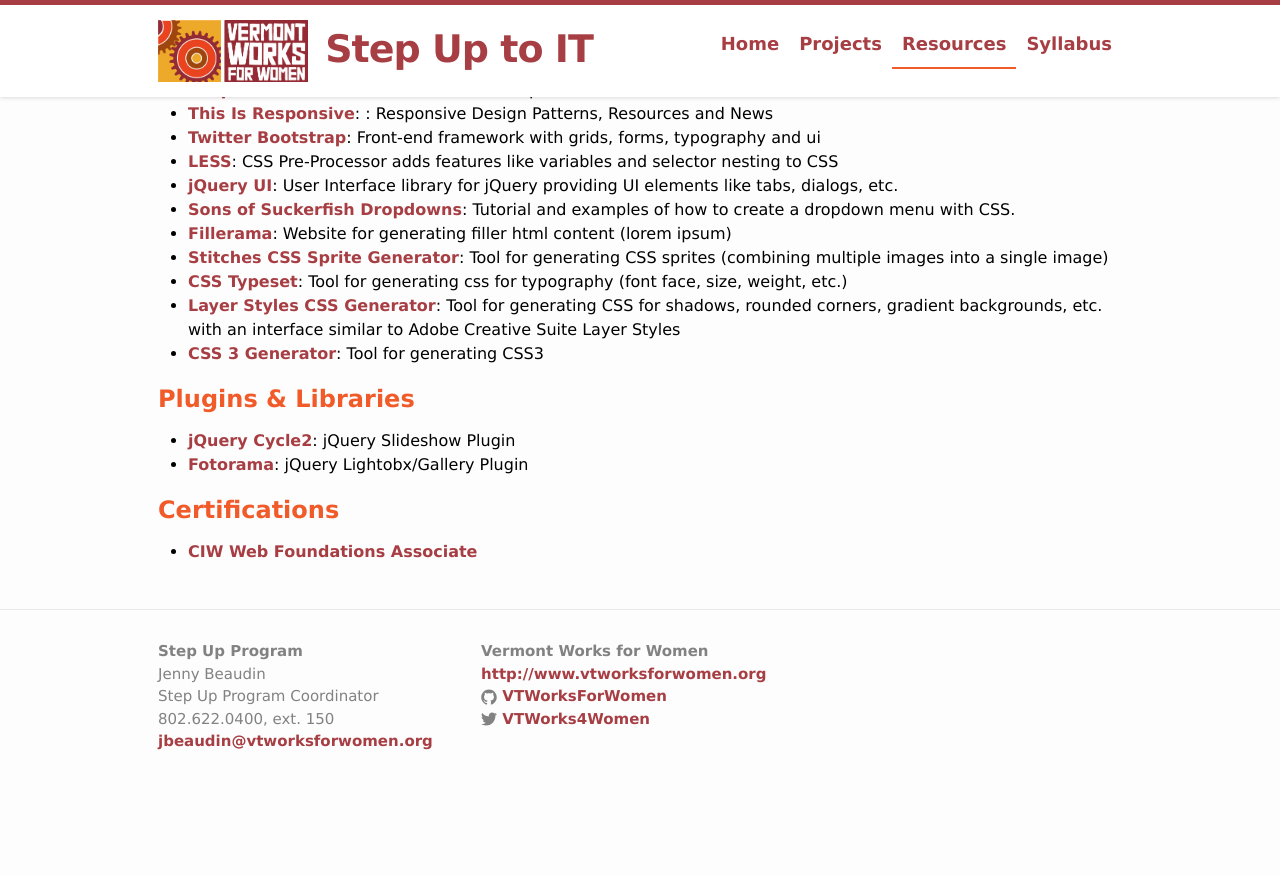
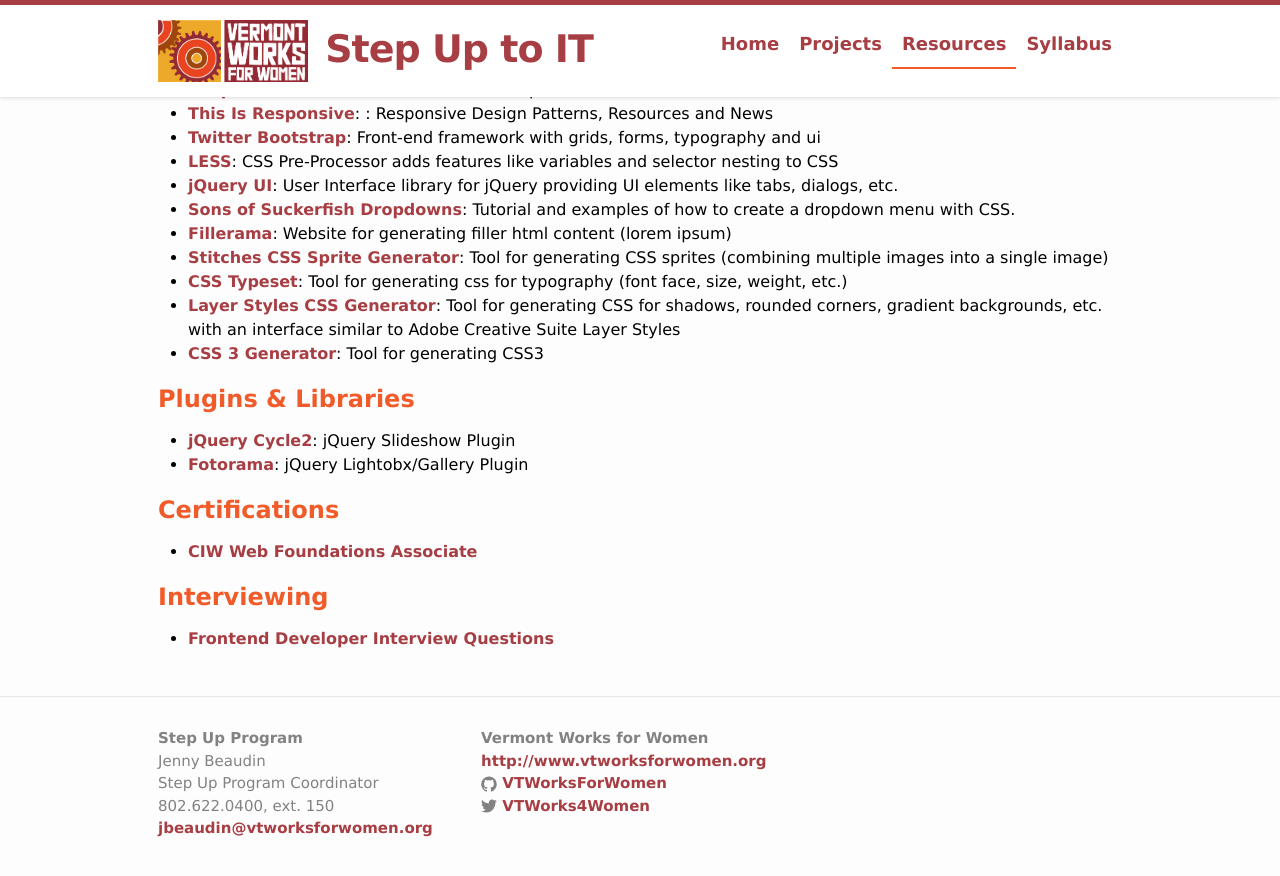
Before and after one commit to jennybeaudin/step-up-it, a Jekyll site: the page built from resource.md, in a window 1280 px wide and 900 px high, scrolled down 1255 px. Shown: the top 876 px of the window. Built offline with Jekyll 4.4.1, drawn with Linux system fonts in a browser that asks for light colours; before the commit the page ends 2068 px from its top, so only the background shows below that.

Commit message:
Add frontend developer interview question.

```diff
--- a/resource.md
+++ b/resource.md
@@ -107,3 +107,8 @@
 --------------
 
 -  [CIW Web Foundations Associate](http://www.ciwcertified.com/certifications/web_foundations_series/associate.php)
+
+Interviewing
+------------
+
+-  [Frontend Developer Interview Questions](https://github.com/h5bp/Front-end-Developer-Interview-Questions)
```
